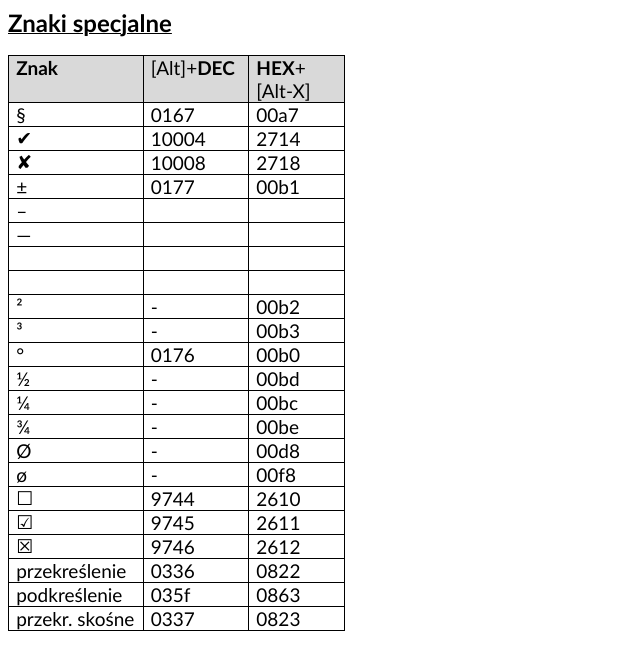
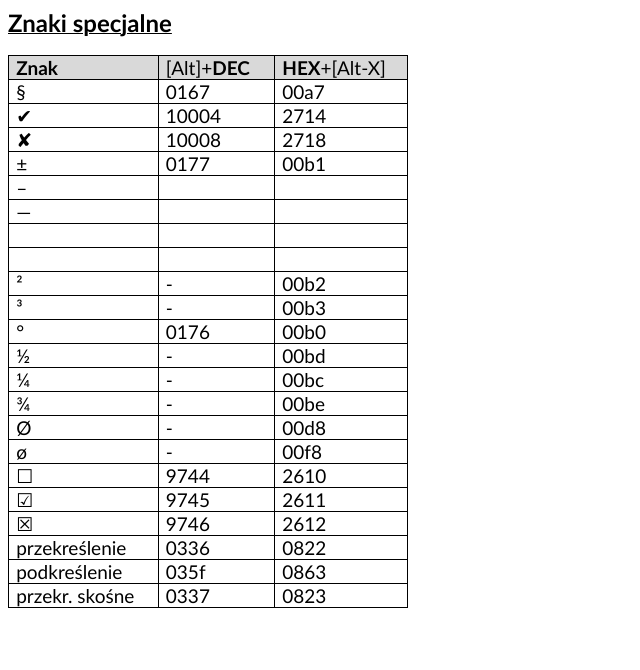
Before and after one commit to macbeebas/appki, a plain HTML site: page Znaki-Specjalne.html in a window 1280 px wide. Shown: the whole page, without its empty margins (0-640 px from the left). Drawn offline with Linux system fonts and the light colour scheme.

Commit message:
Small changes in css styles

```diff
--- a/Znaki-Specjalne.html
+++ b/Znaki-Specjalne.html
@@ -19,44 +19,50 @@ style09: style="width: 72.4pt;border-top: none;border-left: none;border-bottom:
 style10: style="width: 84.3pt;border-top: 1pt solid windowtext;border-right: 1pt solid windowtext;border-bottom: 1pt solid windowtext;border-image: initial;border-left: none;background: rgb(217, 217, 217);padding: 0cm 5.4pt;vertical-align: top;"
 style11: style="width: 96.35pt;border-right: 1pt solid windowtext;border-bottom: 1pt solid windowtext;border-left: 1pt solid windowtext;border-image: initial;border-top: none;padding: 0cm 5.4pt;vertical-align: top;"
 style12: style="width: 96.35pt;border: 1pt solid windowtext;background: rgb(217, 217, 217);padding: 0cm 5.4pt;vertical-align: top;"
+style13: style="width: 84.3pt;border-top: none;border-left: none;border-bottom: 1pt solid windowtext;border-right: 1pt solid windowtext;padding: 0cm 5.4pt;vertical-align: top;"
 */
 
 .style01
 {
-    font-family:"Segoe UI Symbol",sans-serif;
+    font-family:"Calibri",sans-serif;
 }
 
 .style02
 {
-    font-size:19px;
-    font-family:"Segoe UI Symbol",sans-serif;
+    font-family:"Calibri",sans-serif;
+    font-size: 19px;
 }
 
 .style03
 {
-    margin:0cm;margin-bottom:.0001pt;font-size:15px;font-family:"Calibri",sans-serif;
+    font-family:"Calibri",sans-serif;
+    font-size: 15px;
+    margin: 0cm;
+    margin-bottom: 0.0001pt;
 }
 
 .style04
 {
-    border-collapse: collapse;border: none;width: 337px;
+    border-collapse: collapse;
+    border: none;
+    width: 400px;
 }
 
 .style05
 {
-    font-size:19px;
+    font-size: 19px;
 }
 
 .style06
 {
-    font-size:19px;
+    font-size: 19px;
     font-family: Calibri;
 }
 
 .style07
 {
-    font-size:24px;
-    font-family:Calibri;
+    font-size: 24px;
+    font-family: Calibri;
 }
 
 .style08
@@ -117,6 +123,16 @@ style12: style="width: 96.35pt;border: 1pt solid windowtext;background: rgb(217,
     vertical-align: top;
 }
 
+.style13
+{
+    width: 84.3pt;
+    border-top: none;
+    border-left: none;
+    border-bottom: 1pt solid windowtext;
+    border-right: 1pt solid windowtext;
+    padding: 0cm 5.4pt;
+    vertical-align: top;
+}
 </style>
 
 </head>
@@ -134,7 +150,7 @@ style12: style="width: 96.35pt;border: 1pt solid windowtext;background: rgb(217,
                 <p class='style03'><span class='style06'>[Alt]+<strong>DEC</strong></span></p>
             </td>
             <td class='style10'>
-                <p class='style03'><strong><span class='style06'>HEX</span></strong><span style="font-size:19px;font-family:  Calibri;">+[Alt-X]</span></p>
+                <p class='style03'><strong><span class='style06'>HEX</span></strong><span class='style06'>+[Alt-X]</span></p>
             </td>
         </tr>
         <tr>
@@ -144,7 +160,7 @@ style12: style="width: 96.35pt;border: 1pt solid windowtext;background: rgb(217,
             <td class='style09'>
                 <p class='style03'><span class='style06'>0167</span></p>
             </td>
-            <td style="width: 84.3pt;border-top: none;border-left: none;border-bottom: 1pt solid windowtext;border-right: 1pt solid windowtext;padding: 0cm 5.4pt;vertical-align: top;">
+            <td class='style13'>
                 <p class='style03'><span class='style06'>00a7</span></p>
             </td>
         </tr>
@@ -155,7 +171,7 @@ style12: style="width: 96.35pt;border: 1pt solid windowtext;background: rgb(217,
             <td class='style09'>
                 <p class='style03'><span class='style06'>10004</span></p>
             </td>
-            <td style="width: 84.3pt;border-top: none;border-left: none;border-bottom: 1pt solid windowtext;border-right: 1pt solid windowtext;padding: 0cm 5.4pt;vertical-align: top;">
+            <td class='style13'>
                 <p class='style03'><span class='style06'>2714</span></p>
             </td>
         </tr>
@@ -166,19 +182,19 @@ style12: style="width: 96.35pt;border: 1pt solid windowtext;background: rgb(217,
             <td class='style09'>
                 <p class='style03'><span class='style06'>10008</span></p>
             </td>
-            <td style="width: 84.3pt;border-top: none;border-left: none;border-bottom: 1pt solid windowtext;border-right: 1pt solid windowtext;padding: 0cm 5.4pt;vertical-align: top;">
+            <td class='style13'>
                 <p class='style03'><span class='style06'>2718</span></p>
             </td>
         </tr>
         <tr>
             <td class='style11'>
-                <p class='style03'><span style="font-size:19px;font-family:  Calibri;">&plusmn;</span></p>
+                <p class='style03'><span class='style06'>&plusmn;</span></p>
             </td>
             <td class='style09'>
-                <p class='style03'><span style="font-size:19px;font-family:  Calibri;">0177</span></p>
+                <p class='style03'><span class='style06'>0177</span></p>
             </td>
-            <td style="width: 84.3pt;border-top: none;border-left: none;border-bottom: 1pt solid windowtext;border-right: 1pt solid windowtext;padding: 0cm 5.4pt;vertical-align: top;">
-                <p class='style03'><span style="font-size:19px;font-family:  Calibri;">00b1</span></p>
+            <td class='style13'>
+                <p class='style03'><span class='style06'>00b1</span></p>
             </td>
         </tr>
         <tr>
@@ -186,10 +202,10 @@ style12: style="width: 96.35pt;border: 1pt solid windowtext;background: rgb(217,
                 <p class='style03'><span class='style05'>&ndash;</span></p>
             </td>
             <td class='style09'>
-                <p class='style03'><span style="font-size:19px;font-family:  Calibri;">&nbsp;</span></p>
+                <p class='style03'><span class='style06'>&nbsp;</span></p>
             </td>
-            <td style="width: 84.3pt;border-top: none;border-left: none;border-bottom: 1pt solid windowtext;border-right: 1pt solid windowtext;padding: 0cm 5.4pt;vertical-align: top;">
-                <p class='style03'><span style="font-size:19px;font-family:  Calibri;">&nbsp;</span></p>
+            <td class='style13'>
+                <p class='style03'><span class='style06'>&nbsp;</span></p>
             </td>
         </tr>
         <tr>
@@ -197,98 +213,98 @@ style12: style="width: 96.35pt;border: 1pt solid windowtext;background: rgb(217,
                 <p class='style03'><span class='style05'>&mdash;</span></p>
             </td>
             <td class='style09'>
-                <p class='style03'><span style="font-size:19px;font-family:  Calibri;">&nbsp;</span></p>
+                <p class='style03'><span class='style06'>&nbsp;</span></p>
             </td>
-            <td style="width: 84.3pt;border-top: none;border-left: none;border-bottom: 1pt solid windowtext;border-right: 1pt solid windowtext;padding: 0cm 5.4pt;vertical-align: top;">
-                <p class='style03'><span style="font-size:19px;font-family:  Calibri;">&nbsp;</span></p>
+            <td class='style13'>
+                <p class='style03'><span class='style06'>&nbsp;</span></p>
             </td>
         </tr>
         <tr>
             <td class='style11'>
-                <p class='style03'><span style="font-size:19px;font-family:  Calibri;">&nbsp;</span></p>
+                <p class='style03'><span class='style06'>&nbsp;</span></p>
             </td>
             <td class='style09'>
-                <p class='style03'><span style="font-size:19px;font-family:  Calibri;">&nbsp;</span></p>
+                <p class='style03'><span class='style06'>&nbsp;</span></p>
             </td>
-            <td style="width: 84.3pt;border-top: none;border-left: none;border-bottom: 1pt solid windowtext;border-right: 1pt solid windowtext;padding: 0cm 5.4pt;vertical-align: top;">
-                <p class='style03'><span style="font-size:19px;font-family:  Calibri;">&nbsp;</span></p>
+            <td class='style13'>
+                <p class='style03'><span class='style06'>&nbsp;</span></p>
             </td>
         </tr>
         <tr>
             <td class='style11'>
-                <p class='style03'><span style="font-size:19px;font-family:  Calibri;">&nbsp;</span></p>
+                <p class='style03'><span class='style06'>&nbsp;</span></p>
             </td>
             <td class='style09'>
-                <p class='style03'><span style="font-size:19px;font-family:  Calibri;">&nbsp;</span></p>
+                <p class='style03'><span class='style06'>&nbsp;</span></p>
             </td>
-            <td style="width: 84.3pt;border-top: none;border-left: none;border-bottom: 1pt solid windowtext;border-right: 1pt solid windowtext;padding: 0cm 5.4pt;vertical-align: top;">
-                <p class='style03'><span style="font-size:19px;font-family:  Calibri;">&nbsp;</span></p>
+            <td class='style13'>
+                <p class='style03'><span class='style06'>&nbsp;</span></p>
             </td>
         </tr>
         <tr>
             <td class='style11'>
-                <p class='style03'><span style="font-size:19px;font-family:  Calibri;">&sup2;</span></p>
+                <p class='style03'><span class='style06'>&sup2;</span></p>
             </td>
             <td class='style09'>
-                <p class='style03'><span style="font-size:19px;font-family:  Calibri;">-</span></p>
+                <p class='style03'><span class='style06'>-</span></p>
             </td>
-            <td style="width: 84.3pt;border-top: none;border-left: none;border-bottom: 1pt solid windowtext;border-right: 1pt solid windowtext;padding: 0cm 5.4pt;vertical-align: top;">
-                <p class='style03'><span style="font-size:19px;font-family:  Calibri;">00b2</span></p>
+            <td class='style13'>
+                <p class='style03'><span class='style06'>00b2</span></p>
             </td>
         </tr>
         <tr>
             <td class='style11'>
-                <p class='style03'><span style="font-size:19px;font-family:  Calibri;">&sup3;</span></p>
+                <p class='style03'><span class='style06'>&sup3;</span></p>
             </td>
             <td class='style09'>
-                <p class='style03'><span style="font-size:19px;font-family:  Calibri;">-</span></p>
+                <p class='style03'><span class='style06'>-</span></p>
             </td>
-            <td style="width: 84.3pt;border-top: none;border-left: none;border-bottom: 1pt solid windowtext;border-right: 1pt solid windowtext;padding: 0cm 5.4pt;vertical-align: top;">
-                <p class='style03'><span style="font-size:19px;font-family:  Calibri;">00b3</span></p>
+            <td class='style13'>
+                <p class='style03'><span class='style06'>00b3</span></p>
             </td>
         </tr>
         <tr>
             <td class='style11'>
-                <p class='style03'><span style="font-size:19px;font-family:  Calibri;">&deg;</span></p>
+                <p class='style03'><span class='style06'>&deg;</span></p>
             </td>
             <td class='style09'>
-                <p class='style03'><span style="font-size:19px;font-family:  Calibri;">0176</span></p>
+                <p class='style03'><span class='style06'>0176</span></p>
             </td>
-            <td style="width: 84.3pt;border-top: none;border-left: none;border-bottom: 1pt solid windowtext;border-right: 1pt solid windowtext;padding: 0cm 5.4pt;vertical-align: top;">
-                <p class='style03'><span style="font-size:19px;font-family:  Calibri;">00b0</span></p>
+            <td class='style13'>
+                <p class='style03'><span class='style06'>00b0</span></p>
             </td>
         </tr>
         <tr>
             <td class='style11'>
-                <p class='style03'><span style="font-size:19px;font-family:  Calibri;">&frac12;</span></p>
+                <p class='style03'><span class='style06'>&frac12;</span></p>
             </td>
             <td class='style09'>
-                <p class='style03'><span style="font-size:19px;font-family:  Calibri;">-</span></p>
+                <p class='style03'><span class='style06'>-</span></p>
             </td>
-            <td style="width: 84.3pt;border-top: none;border-left: none;border-bottom: 1pt solid windowtext;border-right: 1pt solid windowtext;padding: 0cm 5.4pt;vertical-align: top;">
-                <p class='style03'><span style="font-size:19px;font-family:  Calibri;">00bd</span></p>
+            <td class='style13'>
+                <p class='style03'><span class='style06'>00bd</span></p>
             </td>
         </tr>
         <tr>
             <td class='style11'>
-                <p class='style03'><span style="font-size:19px;font-family:  Calibri;">&frac14;</span></p>
+                <p class='style03'><span class='style06'>&frac14;</span></p>
             </td>
             <td class='style09'>
-                <p class='style03'><span style="font-size:19px;font-family:  Calibri;">-</span></p>
+                <p class='style03'><span class='style06'>-</span></p>
             </td>
-            <td style="width: 84.3pt;border-top: none;border-left: none;border-bottom: 1pt solid windowtext;border-right: 1pt solid windowtext;padding: 0cm 5.4pt;vertical-align: top;">
-                <p class='style03'><span style="font-size:19px;font-family:  Calibri;">00bc</span></p>
+            <td class='style13'>
+                <p class='style03'><span class='style06'>00bc</span></p>
             </td>
         </tr>
         <tr>
             <td class='style11'>
-                <p class='style03'><span style="font-size:19px;font-family:  Calibri;">&frac34;</span></p>
+                <p class='style03'><span class='style06'>&frac34;</span></p>
             </td>
             <td class='style09'>
-                <p class='style03'><span style="font-size:19px;font-family:  Calibri;">-</span></p>
+                <p class='style03'><span class='style06'>-</span></p>
             </td>
-            <td style="width: 84.3pt;border-top: none;border-left: none;border-bottom: 1pt solid windowtext;border-right: 1pt solid windowtext;padding: 0cm 5.4pt;vertical-align: top;">
-                <p class='style03'><span style="font-size:19px;font-family:  Calibri;">00be</span></p>
+            <td class='style13'>
+                <p class='style03'><span class='style06'>00be</span></p>
             </td>
         </tr>
         <tr>
@@ -296,21 +312,21 @@ style12: style="width: 96.35pt;border: 1pt solid windowtext;background: rgb(217,
                 <p class='style03'><span class='style06'>&Oslash;</span></p>
             </td>
             <td class='style09'>
-                <p class='style03'><span style="font-size:19px;font-family:  Calibri;">-</span></p>
+                <p class='style03'><span class='style06'>-</span></p>
             </td>
-            <td style="width: 84.3pt;border-top: none;border-left: none;border-bottom: 1pt solid windowtext;border-right: 1pt solid windowtext;padding: 0cm 5.4pt;vertical-align: top;">
-                <p class='style03'><span style="font-size:19px;font-family:  Calibri;">00d8</span></p>
+            <td class='style13'>
+                <p class='style03'><span class='style06'>00d8</span></p>
             </td>
         </tr>
         <tr>
             <td class='style11'>
-                <p class='style03'><span style="font-size:19px;font-family:  Calibri;">&oslash;</span></p>
+                <p class='style03'><span class='style06'>&oslash;</span></p>
             </td>
             <td class='style09'>
-                <p class='style03'><span style="font-size:19px;font-family:  Calibri;">-</span></p>
+                <p class='style03'><span class='style06'>-</span></p>
             </td>
-            <td style="width: 84.3pt;border-top: none;border-left: none;border-bottom: 1pt solid windowtext;border-right: 1pt solid windowtext;padding: 0cm 5.4pt;vertical-align: top;">
-                <p class='style03'><span style="font-size:19px;font-family:  Calibri;">00f8</span></p>
+            <td class='style13'>
+                <p class='style03'><span class='style06'>00f8</span></p>
             </td>
         </tr>
         <tr>
@@ -318,10 +334,10 @@ style12: style="width: 96.35pt;border: 1pt solid windowtext;background: rgb(217,
                 <p class='style03'><span class='style02'>☐</span></p>
             </td>
             <td class='style09'>
-                <p class='style03'><span style="font-size:19px;font-family:  Calibri;">9744</span></p>
+                <p class='style03'><span class='style06'>9744</span></p>
             </td>
-            <td style="width: 84.3pt;border-top: none;border-left: none;border-bottom: 1pt solid windowtext;border-right: 1pt solid windowtext;padding: 0cm 5.4pt;vertical-align: top;">
-                <p class='style03'><span style="font-size:19px;font-family:  Calibri;">2610</span></p>
+            <td class='style13'>
+                <p class='style03'><span class='style06'>2610</span></p>
             </td>
         </tr>
         <tr>
@@ -331,7 +347,7 @@ style12: style="width: 96.35pt;border: 1pt solid windowtext;background: rgb(217,
             <td class='style09'>
                 <p class='style03'><span class='style06'>9745</span></p>
             </td>
-            <td style="width: 84.3pt;border-top: none;border-left: none;border-bottom: 1pt solid windowtext;border-right: 1pt solid windowtext;padding: 0cm 5.4pt;vertical-align: top;">
+            <td class='style13'>
                 <p class='style03'><span class='style06'>2611</span></p>
             </td>
         </tr>
@@ -342,7 +358,7 @@ style12: style="width: 96.35pt;border: 1pt solid windowtext;background: rgb(217,
             <td class='style09'>
                 <p class='style03'><span class='style06'>9746</span></p>
             </td>
-            <td style="width: 84.3pt;border-top: none;border-left: none;border-bottom: 1pt solid windowtext;border-right: 1pt solid windowtext;padding: 0cm 5.4pt;vertical-align: top;">
+            <td class='style13'>
                 <p class='style03'><span class='style06'>2612</span></p>
             </td>
         </tr>
@@ -353,7 +369,7 @@ style12: style="width: 96.35pt;border: 1pt solid windowtext;background: rgb(217,
             <td class='style09'>
                 <p class='style03'><span class='style05'>0336</span></p>
             </td>
-            <td style="width: 84.3pt;border-top: none;border-left: none;border-bottom: 1pt solid windowtext;border-right: 1pt solid windowtext;padding: 0cm 5.4pt;vertical-align: top;">
+            <td class='style13'>
                 <p class='style03'><span class='style05'>0822</span></p>
             </td>
         </tr>
@@ -364,7 +380,7 @@ style12: style="width: 96.35pt;border: 1pt solid windowtext;background: rgb(217,
             <td class='style09'>
                 <p class='style03'><span class='style05'>035f</span></p>
             </td>
-            <td style="width: 84.3pt;border-top: none;border-left: none;border-bottom: 1pt solid windowtext;border-right: 1pt solid windowtext;padding: 0cm 5.4pt;vertical-align: top;">
+            <td class='style13'>
                 <p class='style03'><span class='style05'>0863</span></p>
             </td>
         </tr>
@@ -375,7 +391,7 @@ style12: style="width: 96.35pt;border: 1pt solid windowtext;background: rgb(217,
             <td class='style09'>
                 <p class='style03'><span class='style05'>0337</span></p>
             </td>
-            <td style="width: 84.3pt;border-top: none;border-left: none;border-bottom: 1pt solid windowtext;border-right: 1pt solid windowtext;padding: 0cm 5.4pt;vertical-align: top;">
+            <td class='style13'>
                 <p class='style03'><span class='style05'>0823</span></p>
             </td>
         </tr>
```
